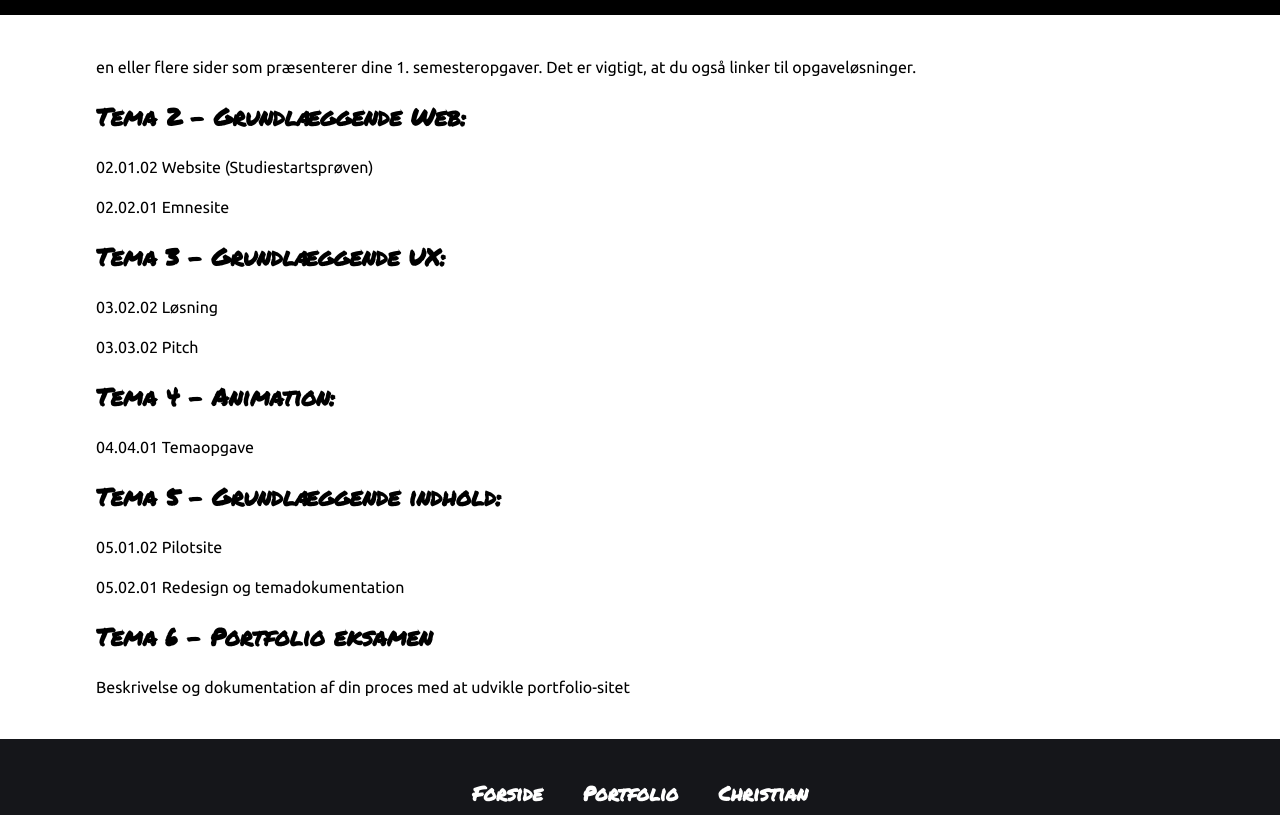
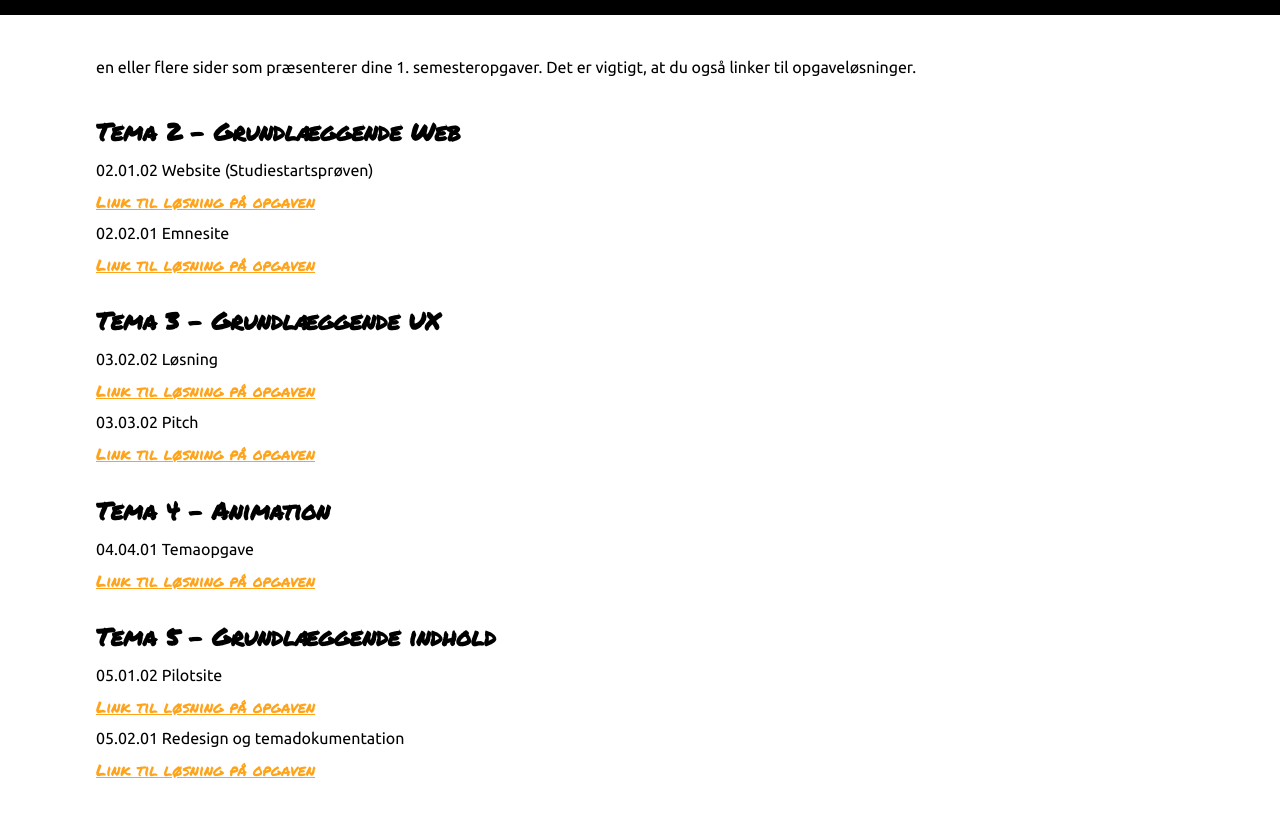
Before and after one commit to chri44nj/06_eksamen, a plain HTML site: page portfolio.html in a window 1280 px wide. Shown: the part 85-900 px from the top of the page. Drawn offline with Linux system fonts and the light colour scheme.

Commit message:
Links indsat

```diff
--- a/portfolio.html
+++ b/portfolio.html
@@ -45,19 +45,28 @@
         <p>en eller flere sider som præsenterer dine 1. semesteropgaver. Det er vigtigt, at du også linker til
             opgaveløsninger.</p>
 
-        <h2>Tema 2 - Grundlæggende Web:</h2>
+        <h2>Tema 2 - Grundlæggende Web</h2>
         <p>02.01.02 Website (Studiestartsprøven)</p>
+        <a href="https://floogle.dk/kea/02_web/01_website/mobilsite/index.html">Link til løsning på opgaven</a>
         <p>02.02.01 Emnesite</p>
-        <h2> Tema 3 - Grundlæggende UX:</h2>
+        <a href="https://floogle.dk/kea/02_web/02_emnesite/emnesite/index.html">Link til løsning på opgaven</a>
+        <h2>Tema 3 - Grundlæggende UX</h2>
         <p>03.02.02 Løsning</p>
+        <a href="https://xd.adobe.com/view/66d7bc13-82e3-4782-95b7-911a16e22588-3384/ ">Link til løsning på opgaven</a>
         <p>03.03.02 Pitch</p>
-        <h2>Tema 4 - Animation:</h2>
+        <a target="_blank" href="andet/03_03_02_pitch_christian-valentin.pdf">Link til løsning på opgaven</a>
+        <h2>Tema 4 - Animation</h2>
         <p>04.04.01 Temaopgave</p>
-        <h2> Tema 5 - Grundlæggende indhold:</h2>
+        <a href="https://floogle.dk/kea/04_animation/website/spil.html">Link til løsning på opgaven</a>
+        <h2>Tema 5 - Grundlæggende indhold</h2>
         <p>05.01.02 Pilotsite</p>
+        <a href="http://floogle.dk/kea/05-indhold/01_pilotvideo/">Link til løsning på opgaven</a>
         <p>05.02.01 Redesign og temadokumentation</p>
+        <a href="https://floogle.dk/kea/02_web/01_website/mobilsite/index.html">Link til løsning på opgaven</a>
         <h2>Tema 6 - Portfolio eksamen</h2>
         <p>Beskrivelse og dokumentation af din proces med at udvikle portfolio-sitet</p>
+        <a href="index.html">Link til løsning på opgaven
+            (inception)</a>
     </main>
 
     <footer>
--- a/style.css
+++ b/style.css
@@ -8,11 +8,26 @@
 
 main {
   padding: 2.5% 7.5%;
-  line-height: 2.5;
+}
+
+main a,
+main a:visited {
+  color: #ffa31a;
+}
+
+main a:hover {
+  color: black;
 }
 
 p {
   font-family: "Ubuntu";
+  line-height: 2.5;
+}
+
+h1,
+h2,
+h3 {
+  margin-top: 2.5%;
 }
 
 h2,
```
Also changed, not shown: 1 other file.
